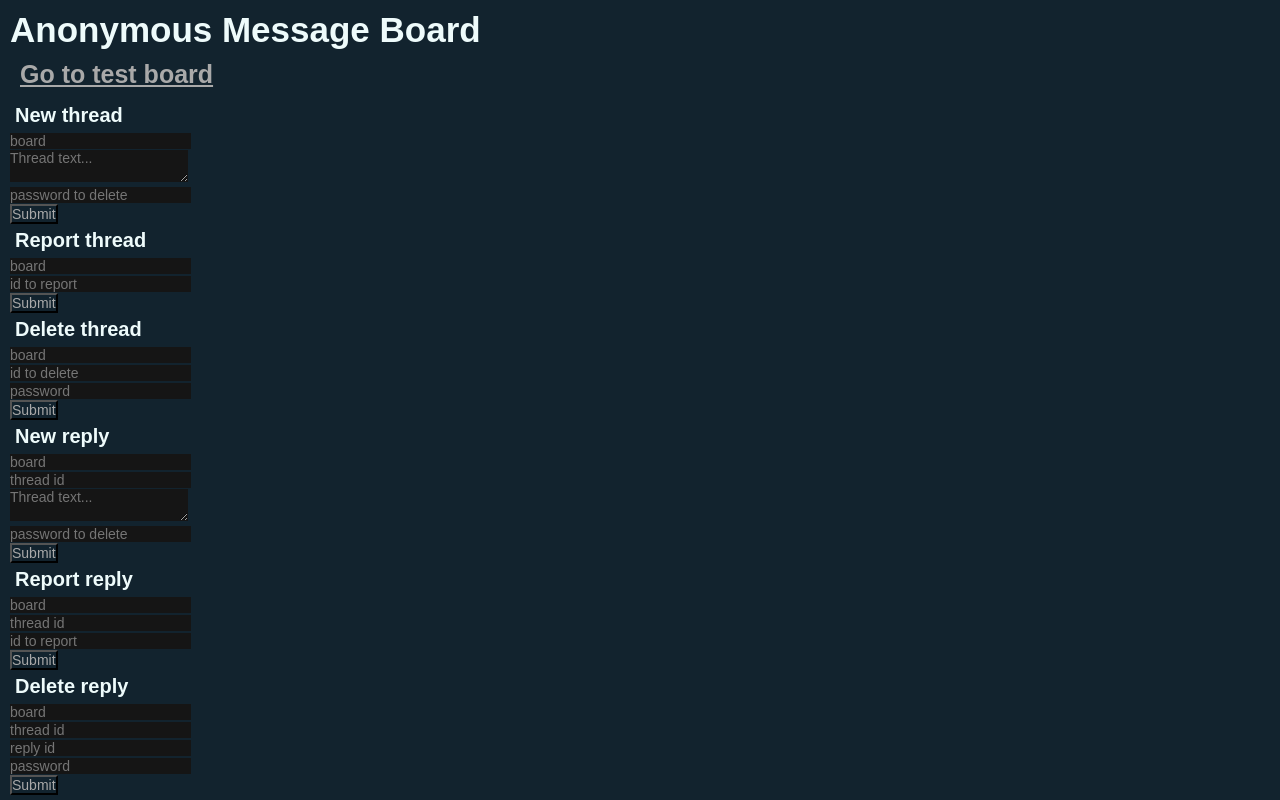
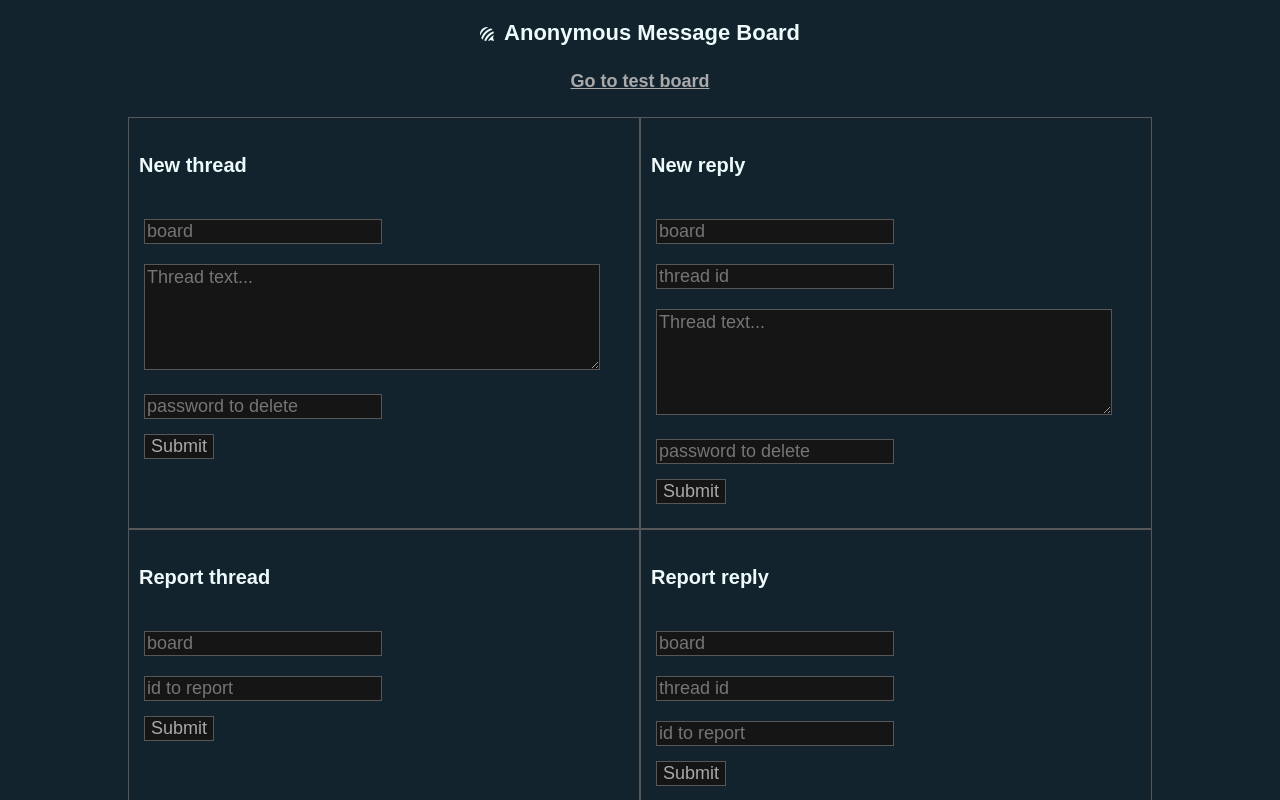
Before and after one commit to davidkuyk/anonymousMessageBoard, a website: page views/index.html in a window 1280 px wide. Shown: the top 800 px of the page. Drawn offline with nearby package versions, Linux system fonts and the light colour scheme; files that its build step writes are made by us from their sources.

Commit message:
CSS fixes

```diff
--- a/public/style.css
+++ b/public/style.css
@@ -1,26 +1,108 @@
 * {
-  margin: 0px;
-  padding: 0px;
-  color: #EEFBFB;
+  color: #eefbfb;
   font-family: Arial, sans-serif;
 }
 
-body {
-  padding: 10px;
-  background-color: #12232E;
+header {
+  margin: auto;
+  text-align: center;
 }
 
-p, textarea, input {
-  font-size: 14px;
+body {
+  padding: 20px;
+  background-color: #12232e;
+  width: 90%;
+  margin: auto;
 }
 
-textarea, input[type="text" i] {
+p,
+textarea,
+input {
+  font-size: 18px;
+}
+
+textarea {
+  width: 400px;
+  height: 100px;
+}
+
+#newThread textarea,
+#newReply textarea {
+  width: 90%;
+}
+
+@media screen and (max-width: 600px) {
+  #newThread textarea,
+  #newReply textarea {
+    width: 80%;
+  }
+}
+
+#testui {
+  display: flex;
+  align-items: start;
+  justify-content: start;
+  flex-direction: row;
+  flex-wrap: wrap;
+  margin: auto;
+  width: fit-content;
+}
+
+.thread-groups,
+.reply-groups {
+  width: fit-content;
+  display: flex;
+  flex-direction: column;
+}
+
+@media screen and (max-width: 600px) {
+  .thread-groups,
+  .reply-groups {
+    width: 99%;
+  }
+}
+
+@media screen and (max-width: 600px) {
+  #testui {
+    display: flex;
+    align-items: start;
+    justify-content: start;
+    flex-direction: column;
+    flex-wrap: wrap;
+    margin: auto;
+    width: 99%;
+  }
+}
+
+.group {
+  border: 1px solid rgb(87, 87, 87);
+  width: 500px;
+  height: 400px;
+  padding: 5px;
+}
+
+@media screen and (max-width: 600px) {
+  .group {
+    border: 1px solid rgb(87, 87, 87);
+    width: 99%;
+    height: auto;
+    padding: 5px;
+  }
+}
+
+textarea,
+input[type='text' i] {
   background-color: #151515;
   border: none;
+  margin: 10px;
+  border: 1px solid rgb(87, 87, 87);
 }
 
-input[type="submit" i] {
+input[type='submit' i] {
+  color: #a9a9a9;
   background-color: #151515;
+  margin: 5px 10px;
+  border: 1px solid rgb(87, 87, 87);
 }
 
 .reply {
@@ -37,9 +119,16 @@ input[type="submit" i] {
   border: 2px solid #151515;
   padding: 5px;
   margin-bottom: 5px;
+  margin-left: 10px;
 }
 
-.replycount, a {
+#boardDisplay {
+  width: 99%;
+  margin: auto;
+}
+
+.replycount,
+a {
   color: #a9a9a9;
 }
 
@@ -55,22 +144,19 @@ input[type="submit" i] {
 }
 
 h1 {
-  font-size: 35px;
+  font-size: 22px;
+  display: inline;
+  padding-left: 10px;
 }
 
 h2 {
-  font-size: 25px;
+  font-size: 18px;
   padding: 10px;
 }
 
 h4 {
   font-size: 20px;
   padding: 5px;
-}
-
-input[type="submit" i] {
-  background-color: #12232E;
-  color: #a9a9a9;
 }
 
 .replytext {
--- a/views/index.html
+++ b/views/index.html
@@ -7,15 +7,17 @@
     <meta http-equiv="X-UA-Compatible" content="IE=edge">
     <meta name="viewport" content="width=device-width, initial-scale=1">
     <link rel="stylesheet" href="./public/style.css">
+    <link rel="stylesheet" href="https://use.fontawesome.com/releases/v5.15.3/css/all.css"
+      integrity="sha384-SZXxX4whJ79/gErwcOYf+zWLeJdY/qpuqC4cAa9rOGUstPomtqpuNWT9wdPEn2fk" crossorigin="anonymous">
   </head>
   <body>
     <header>
-      <h1>
-        Anonymous Message Board
-      </h1>
+      <i class="fab fa-forumbee"></i><h1>Anonymous Message Board</h1>
+      <h2><a href="https://messageboard.davidkuyk.repl.co/b/test/">Go to test board</a></h2>
     </header>
-    <h2><a href="https://messageboard.davidkuyk.repl.co/b/test/">Go to test board</a></h2>
     <div id='testui'>
+      <div class='thread-groups'>
+      <div class='group'>
         <h4>New thread</h4>
         <form action="/api/threads/:board" method="post" id="newThread">
           <input type='text' placeholder='board' id='board1' name='board' required=''><br>
@@ -23,14 +25,18 @@
           <input type='text' placeholder='password to delete' name='delete_password' required=''><br>
           <input type="submit" value="Submit">
         </form>
+      </div>
 
+      <div class='group'>
         <h4>Report thread</h4>
         <form id="reportThread">
           <input type='text' placeholder='board' id='board2' name='board' required=''><br>
           <input type='text' placeholder='id to report' name='thread_id' required=''><br>
           <input type="submit" value="Submit">
         </form>
+      </div>
 
+      <div class='group'>
         <h4>Delete thread</h4>
         <form id="deleteThread">
           <input type='text' placeholder='board' id='board3' name='board' required=''><br>
@@ -38,7 +44,11 @@
           <input type='text' placeholder='password' name='delete_password' required=''><br>
           <input type="submit" value="Submit">
         </form>
+      </div>
+      </div>
 
+    <div class='reply-groups'>
+      <div class='group'>
         <h4>New reply</h4>
         <form id="newReply">
           <input type='text' placeholder='board' id='board4' name='board' required=''><br>
@@ -47,7 +57,9 @@
           <input type='text' placeholder='password to delete' name='delete_password' required=''><br>
           <input type="submit" value="Submit">
         </form>
+      </div>
 
+      <div class='group'>
         <h4>Report reply</h4>
         <form id="reportReply">
           <input type='text' placeholder='board' id='board5' name='board' required=''><br>
@@ -55,7 +67,9 @@
           <input type='text' placeholder='id to report' name='reply_id' required=''><br>
           <input type="submit" value="Submit">
         </form>
+      </div>
 
+      <div class='group'>
         <h4>Delete reply</h4>
         <form id="deleteReply">
           <input type='text' placeholder='board' id='board6' name='board' required=''><br>
@@ -64,6 +78,8 @@
           <input type='text' placeholder='password' name='delete_password' required=''><br>
           <input type="submit" value="Submit">
         </form>
+      </div>
+      </div>
     </div>
 
     <script src="https://code.jquery.com/jquery-2.2.1.min.js"
```
Also changed, not shown: views/board.html (+3 -1 lines), views/thread.html (+3 -1 lines).
